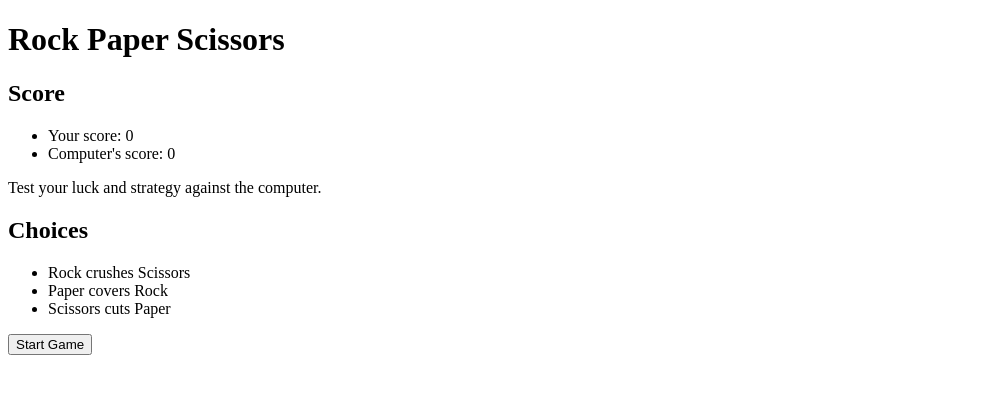
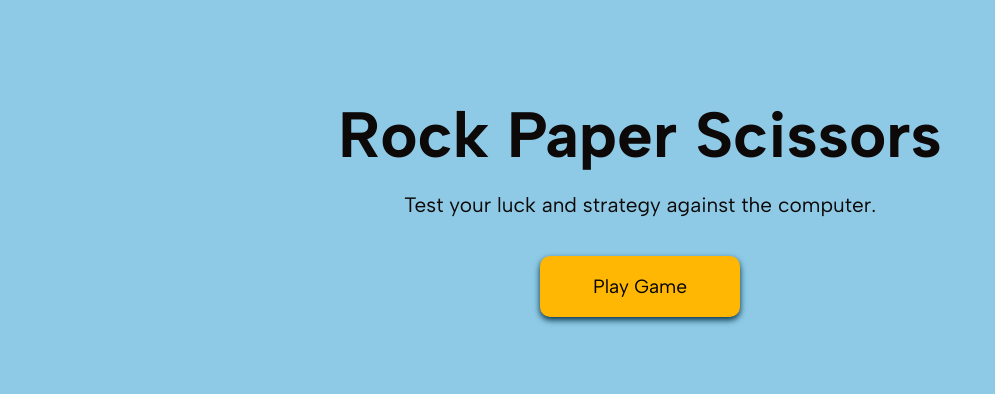
Before and after one commit to louiseka/rock-paper-scissors, a React (Vite) app: page / in a window 1280 px wide. Shown: the top 394 px of the page, without its empty margins (0-995 px from the left). Built offline with nearby package versions, Linux system fonts and the light colour scheme.

Commit message:
Start page styled

```diff
--- a/index.html
+++ b/index.html
@@ -4,6 +4,10 @@
 <head>
   <meta charset="UTF-8" />
   <meta name="viewport" content="width=device-width, initial-scale=1.0" />
+  <link rel="preconnect" href="https://fonts.googleapis.com">
+  <link rel="preconnect" href="https://fonts.gstatic.com" crossorigin>
+  <link href="https://fonts.googleapis.com/css2?family=Albert+Sans:ital,wght@0,100..900;1,100..900&display=swap"
+    rel="stylesheet">
   <title>Rock, Paper, and Scissors</title>
 </head>
 
--- a/src/App.jsx
+++ b/src/App.jsx
@@ -61,26 +61,20 @@ function App() {
   }
 
   return (
-    <>
+    <main>
       <h1>Rock Paper Scissors </h1>
-      <div>
-        <h2>Score</h2>
+      {!gameStart && <p className="tagline">Test your luck and strategy against the computer.</p>}
+      {gameStart && <div className="score-section">
         <ul>
-          <li>Your score: {playerScore}</li>
+          <li>Your score: {playerScore} </li>
+          <li>|</li>
           <li>Computer's score: {computerScore}</li>
         </ul>
-      </div>
+      </div>}
       {
         !gameStart &&
         <div>
-          <p>Test your luck and strategy against the computer.</p>
-          <h2>Choices</h2>
-          <ul>
-            <li>Rock crushes Scissors</li>
-            <li>Paper covers Rock</li>
-            <li>Scissors cuts Paper</li>
-          </ul>
-          <button onClick={() => startGame()} >Start Game</button>
+          <button onClick={() => startGame()} >Play Game</button>
         </div>
       }
       {
@@ -99,7 +93,7 @@ function App() {
           {result && <button onClick={() => restartGame()}>Play Again</button>}
         </div>
       }
-    </>
+    </main>
   )
 }
 
--- a/src/index.css
+++ b/src/index.css
@@ -1,6 +1,5 @@
 html {
   box-sizing: border-box;
-
 }
 
 *,
@@ -8,3 +7,70 @@ html {
 *::after {
   box-sizing: inherit;
 }
+
+body {
+  margin: 0;
+  font-family: "Albert Sans", sans-serif;
+  background-color: #8ecae6;
+  color: #0c0908;
+}
+
+main {
+  margin: 0 auto;
+  max-width: 1020px;
+}
+
+h1 {
+  margin: 1.5em 0 0.3em;
+  text-align: center;
+  font-size: 4rem;
+}
+
+p {
+  margin: 0
+}
+
+.tagline {
+  text-align: center;
+  font-size: 1.3em;
+  padding: 0em 0 0;
+}
+
+/* Score section */
+
+.score-section {
+  display: flex;
+  align-items: center;
+  justify-content: center;
+  font-size: 1.1rem;
+}
+
+.score-section>ul {
+  padding: 0.5em 0 0;
+  display: flex;
+  list-style: none;
+  margin: 0;
+}
+
+.score-section>ul>li {
+  padding: 0 0 0 1.5em;
+}
+
+
+
+button {
+  background-color: #ffb703;
+  cursor: pointer;
+  font-family: "Albert Sans", sans-serif;
+  text-align: center;
+  display: flex;
+  justify-content: center;
+  align-items: center;
+  margin: 2em auto;
+  border: none;
+  border-radius: 10px;
+  box-shadow: 0px 3px 6px #023047;
+  font-size: 1.2rem;
+  padding: 1em 1.5em;
+  width: 200px;
+}
```
